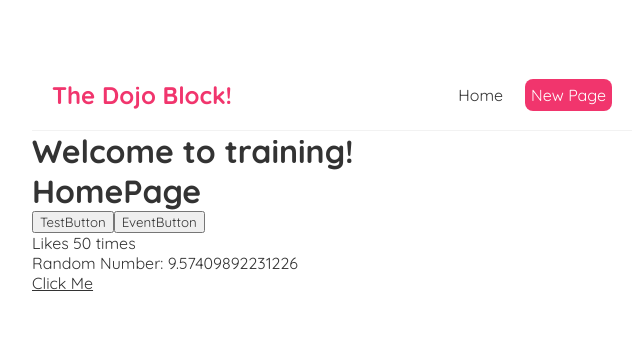
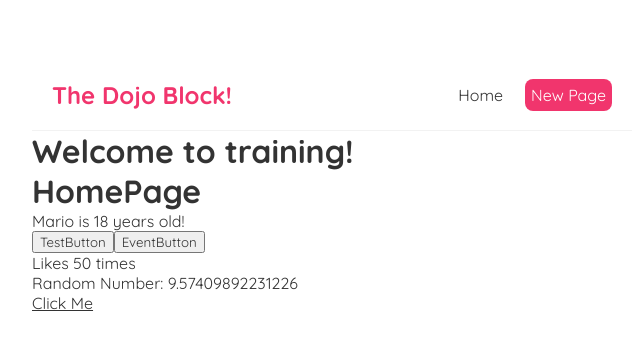
Before and after one commit to HarisAli-git/ArticlesPage, a React (Create React App) app: page / in a window 1280 px wide. Shown: the top 350 px of the page, without its empty margins (308-951 px from the left). Built offline with nearby package versions, Linux system fonts and the light colour scheme; the HTML template or start-up script is replaced by a standard one.

Commit message:
UseState Hooks Added

```diff
--- a/src/Home.js
+++ b/src/Home.js
@@ -1,6 +1,13 @@
+import { useState } from "react";
+
 const Home = () => {
+    const [name, UpdateName] = useState('Mario');
+    const [Age, UpdateAge] = useState(18);
+
     const clickEvent = (name, e) => {
         console.log("Button is Hit by: ", name, e);
+        UpdateName("SuperMario");
+        UpdateAge(22);
     }
 
     const TestEvent = (e) => {
@@ -10,6 +17,7 @@ const Home = () => {
     return (
         <div className="home">
             <h1>HomePage</h1>
+            <p>{name} is {Age} years old!</p>
             <button onClick={
                 (e) => {
                     clickEvent("user", e);
```
